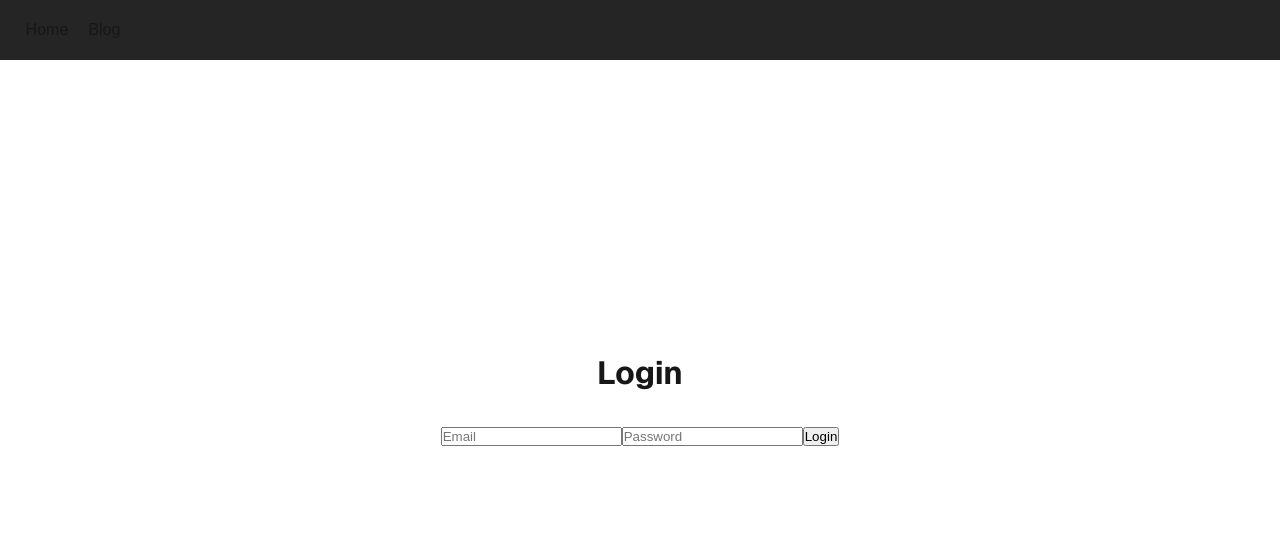
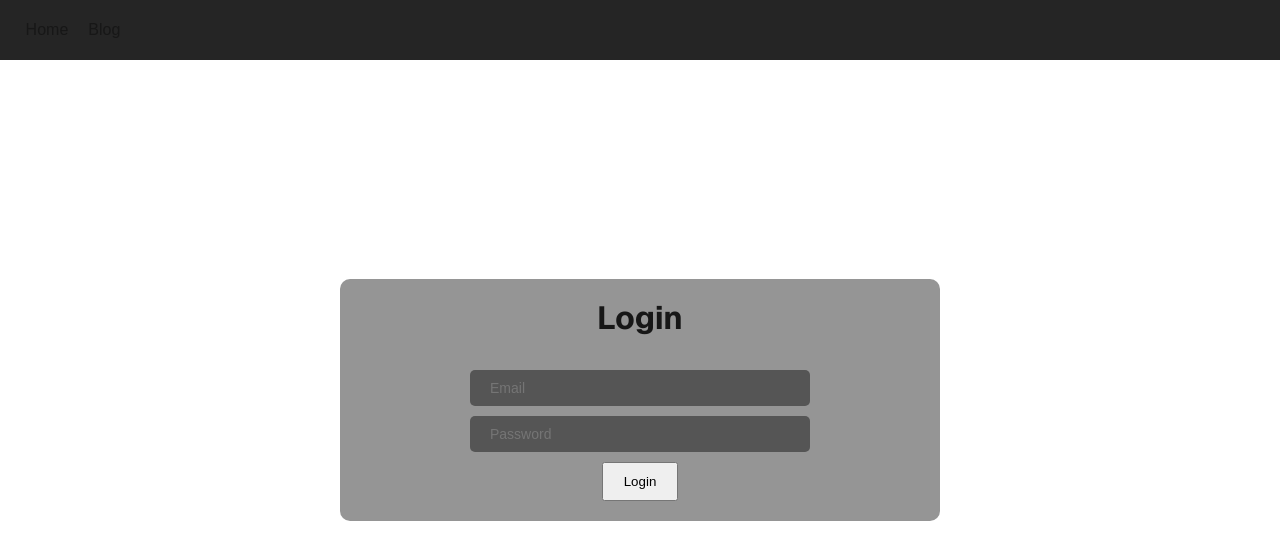
Before and after one commit to Freelancer0708/Blog, a Next.js app: page /login in a window 1280 px wide. Shown: the top 560 px of the page. Built offline with nearby package versions, Linux system fonts and the light colour scheme; no server answers.

Commit message:
fix login css

```diff
--- a/src/app/login/login.module.css
+++ b/src/app/login/login.module.css
@@ -42,6 +42,36 @@
   gap: 32px;
   grid-row-start: 2;
   width: 100%;
+  background-color: #959595;
+  padding: 20px 0;
+  border-radius: 10px;
+  max-width: 600px;
+  margin: 0 auto;
+}
+
+.form {
+  max-width: 340px;
+  width: 90%;
+  margin: 0 auto;
+  display: flex;
+  flex-direction: column;
+  align-items: center;
+  justify-content: flex-start;
+  gap: 10px;
+}
+.input {
+  padding: 10px 20px;
+  font-size: 14px;
+  display: block;
+  width: 100%;
+  outline: none;
+  border: none;
+  background-color: #555;
+  border-radius: 5px;
+}
+.submit {
+  padding: 10px 20px;
+  cursor: pointer;
 }
 
 @media (max-width: 600px) {
--- a/src/app/login/page.tsx
+++ b/src/app/login/page.tsx
@@ -32,20 +32,22 @@ export default function LoginPage() {
     <div className={styles.login}>
       <main className={styles.main}>
         <h1>Login</h1>
-        <form onSubmit={handleLogin}>
+        <form onSubmit={handleLogin} className={styles.form}>
           <input
             type="email"
             placeholder="Email"
             value={email}
             onChange={(e) => setEmail(e.target.value)}
+            className={styles.input}
           />
           <input
             type="password"
             placeholder="Password"
             value={password}
             onChange={(e) => setPassword(e.target.value)}
+            className={styles.input}
           />
-          <button type="submit">Login</button>
+          <button type="submit" className={styles.submit}>Login</button>
         </form>
         {error && <p style={{ color: "red" }}>{error}</p>}
       </main>
```
